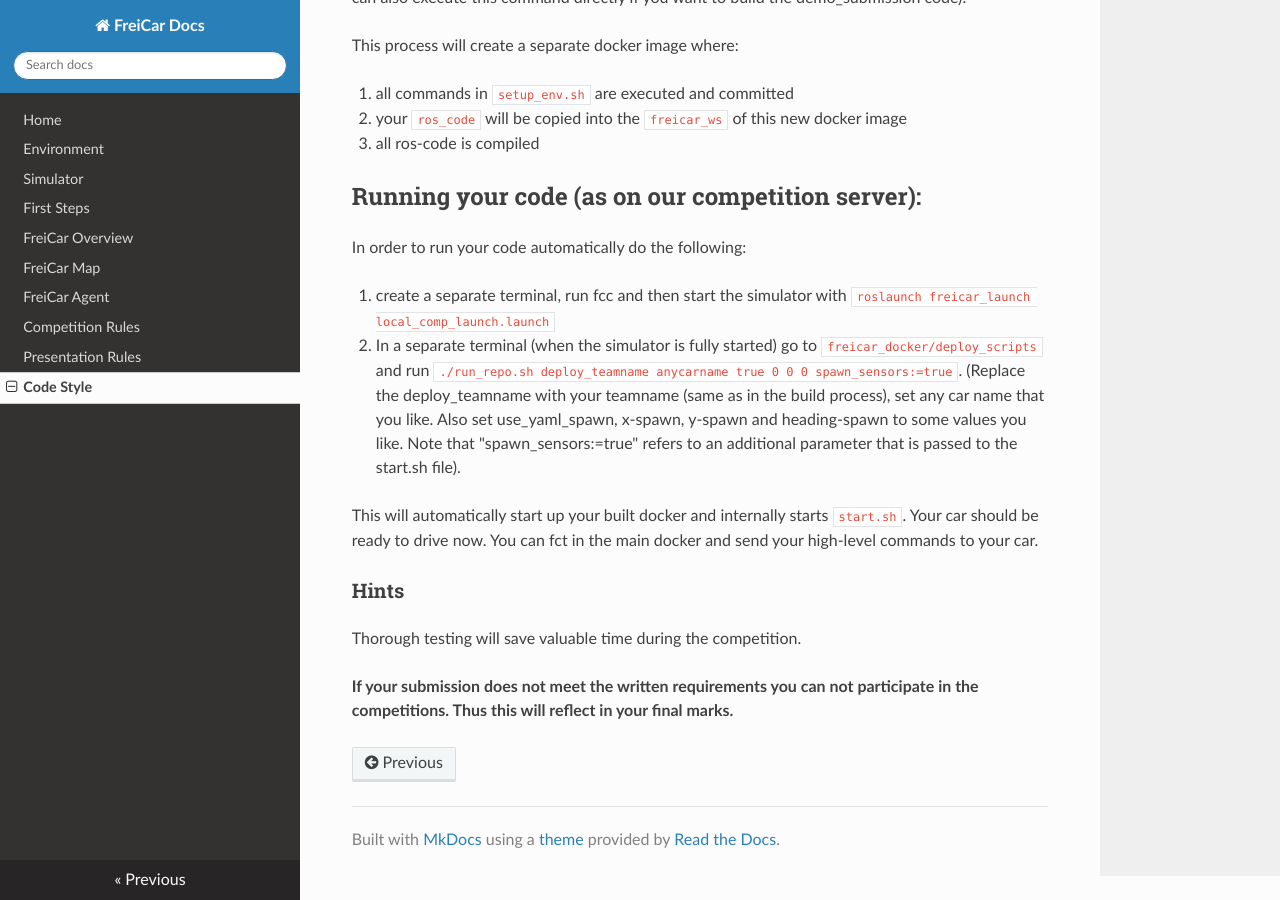
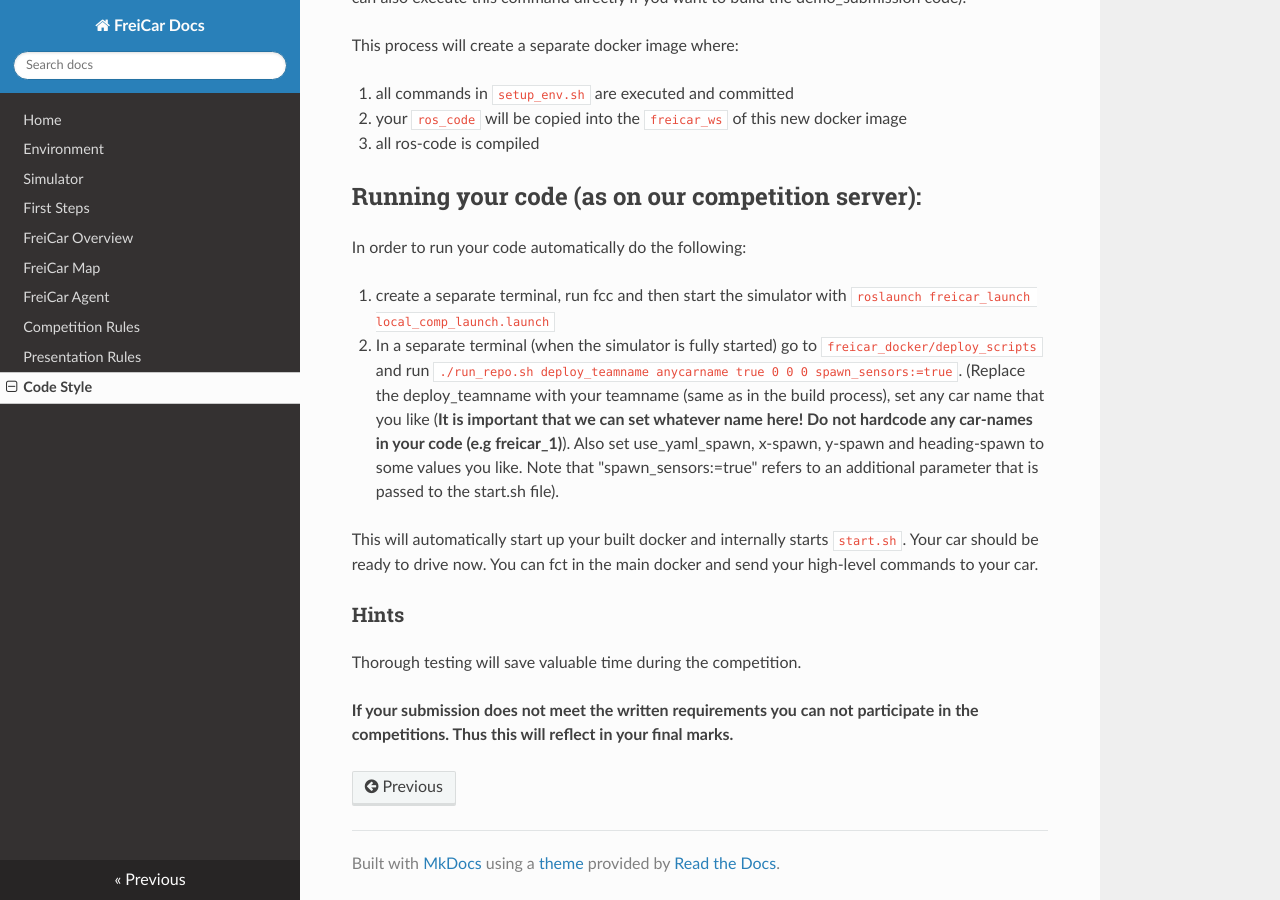
Before and after one commit to JohanVer/freicar_docs, an MkDocs documentation site: the page built from docs/code_style.md, in a window 1280 px wide and 900 px high, scrolled down 2008 px. Built offline with MkDocs 1.6.1, drawn with Linux system fonts in a browser that asks for light colours; nearby versions of some CDN libraries.

Commit message:
updated style guide

````diff
--- a/docs/code_style.md
+++ b/docs/code_style.md
@@ -53,12 +53,11 @@ This process will create a separate docker image where:
 In order to run your code automatically do the following:
 
 1. create a separate terminal, run fcc and then start the simulator with ```roslaunch freicar_launch local_comp_launch.launch```
-2. In a separate terminal (when the simulator is fully started) go to `freicar_docker/deploy_scripts` and run ```./run_repo.sh deploy_teamname anycarname true 0 0 0 spawn_sensors:=true```. (Replace the deploy_teamname with your teamname (same as in the build process), set any car name that you like. Also set use_yaml_spawn, x-spawn, y-spawn and heading-spawn to some values you like. Note that "spawn_sensors:=true" refers to an additional parameter that is passed to the start.sh file).
+2. In a separate terminal (when the simulator is fully started) go to `freicar_docker/deploy_scripts` and run ```./run_repo.sh deploy_teamname anycarname true 0 0 0 spawn_sensors:=true```. (Replace the deploy_teamname with your teamname (same as in the build process), set any car name that you like (**It is important that we can set whatever name here! Do not hardcode any car-names in your code (e.g freicar_1)**). Also set use_yaml_spawn, x-spawn, y-spawn and heading-spawn to some values you like. Note that "spawn_sensors:=true" refers to an additional parameter that is passed to the start.sh file).
 
 This will automatically start up your built docker and internally starts `start.sh`. Your car should be ready to drive now. You can fct in the main docker and send your high-level commands to your car.
 
 ### Hints
 Thorough testing will save valuable time during the competition.
 
-
 **If your submission does not meet the written requirements you can not participate in the competitions. Thus this will reflect in your final marks.**
````
